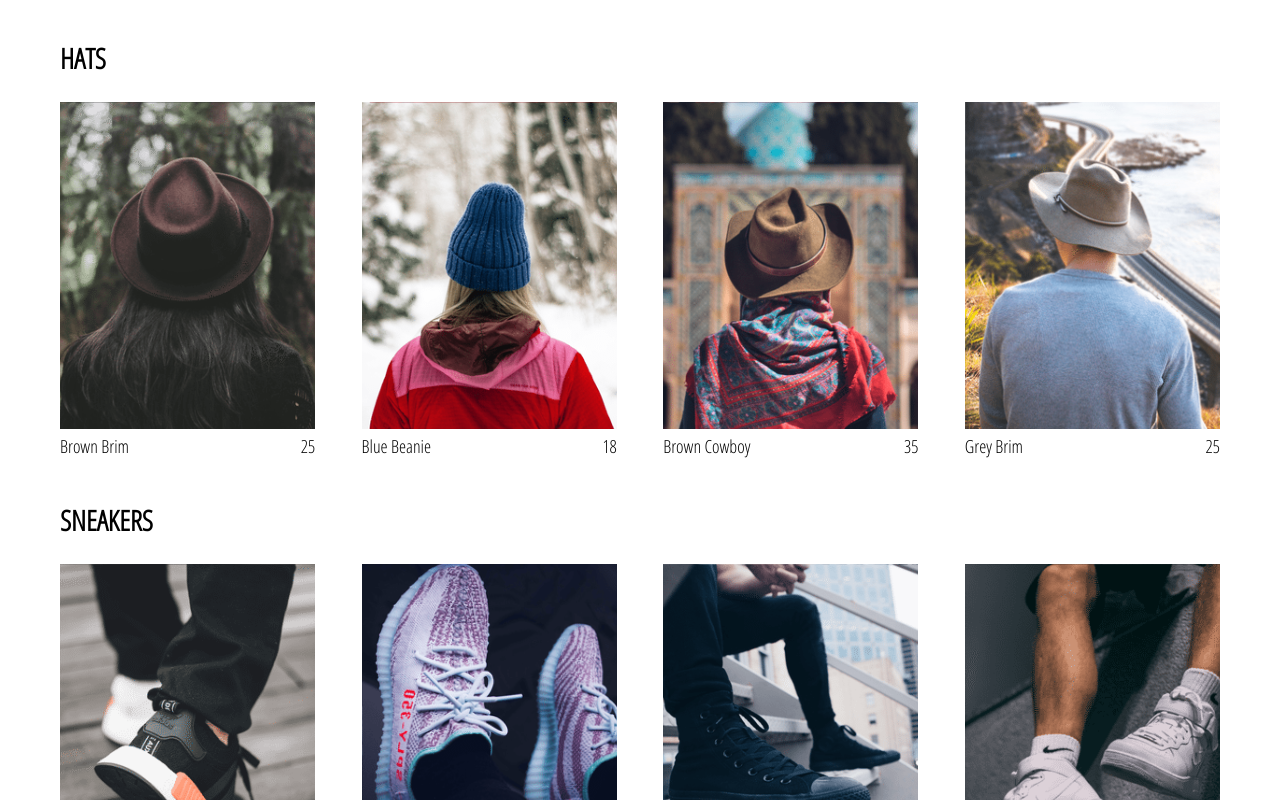
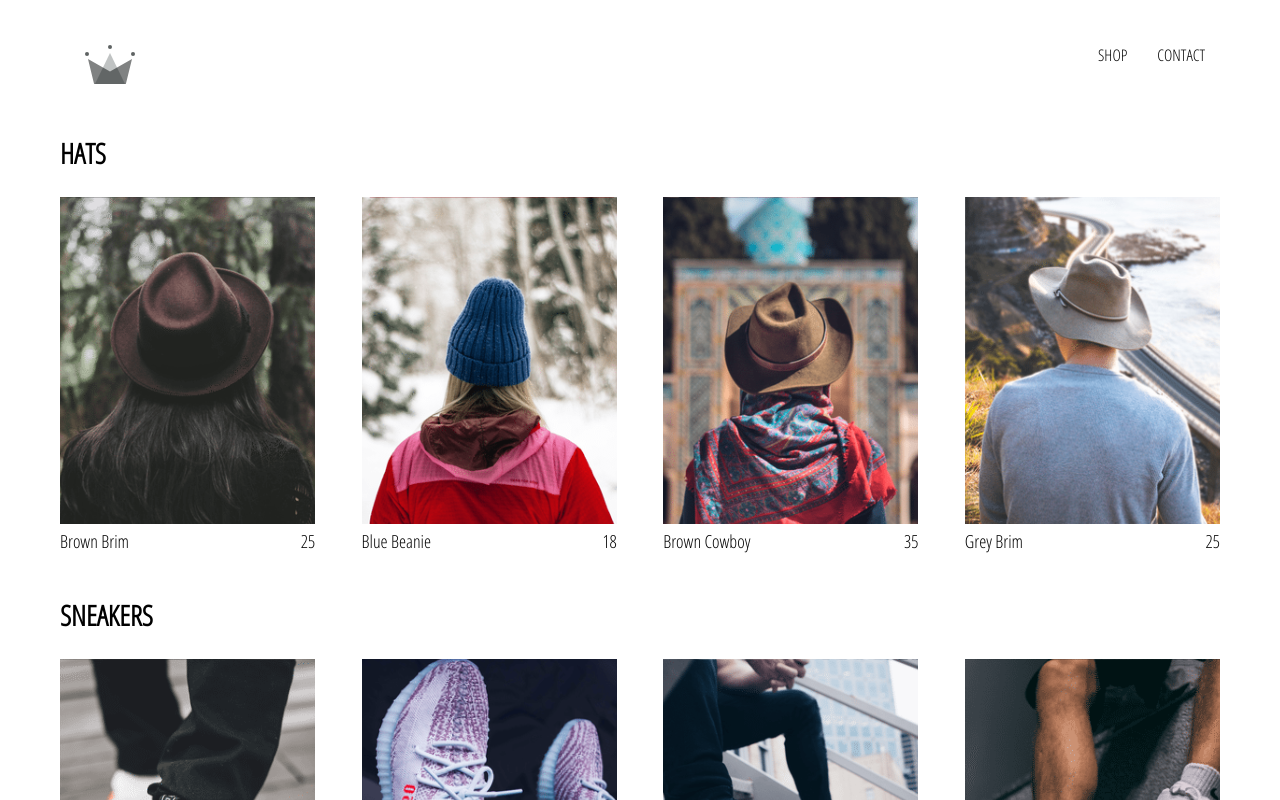
Before and after one commit to Seraph-YCZhang/e-commerce-react, a React (Create React App) app: page /shop in a window 1280 px wide. Shown: the top 800 px of the page. Built offline with nearby package versions, Linux system fonts and the light colour scheme.

Commit message:
add header component

```diff
--- a/src/App.css
+++ b/src/App.css
@@ -2,3 +2,8 @@
   font-family: 'Open Sans Condensed', sans-serif;
   padding: 20px 60px;
 }
+
+a {
+  text-decoration: none;
+  color: black;
+}
--- a/src/App.js
+++ b/src/App.js
@@ -3,10 +3,12 @@
 import './App.css';
 import HomePage from './pages/homepage/homepage.component';
 import ShopPage from './pages/shop/shop.component';
+import Header from './components/header/header.component'
 
 function App() {
   return (
     <div>
+      <Header/>
       <Switch>
         <Route exact path='/' component={HomePage} />
         <Route path='/shop' component={ShopPage} />
--- /dev/null
+++ b/src/components/header/header.component.jsx
@@ -0,0 +1,22 @@
+import React from 'react';
+import {Link} from 'react-router-dom';
+import {ReactComponent as Logo} from '../../assets/crown.svg'
+import './header.styles.scss';
+
+const Header = () => (
+    <div className='header'>
+        <Link className='logo-container' to="/">
+            <Logo className='logo'/>
+        </Link>
+        <div className='options'>
+            <Link className='option' to='/shop'>
+            SHOP
+            </Link>
+            <Link className='option' to='/shop'>
+            CONTACT
+            </Link>
+        </div>
+    </div>
+)
+
+export default Header;
--- /dev/null
+++ b/src/components/header/header.styles.scss
@@ -0,0 +1,25 @@
+.header {
+    height: 70px;
+    width: 100%;
+    display: flex;
+    justify-content: space-between;
+    margin-bottom: 25px;
+
+    .logo-container {
+      height: 100%;
+      width: 70px;
+      padding: 25px;
+    }
+
+    .options {
+      width: 50%;
+      height: 100%;
+      display: flex;
+      align-items: center;
+      justify-content: flex-end;
+
+      .option {
+        padding: 10px 15px;
+      }
+    }
+  }
```
Also changed, not shown: src/assets/crown.svg (added).
